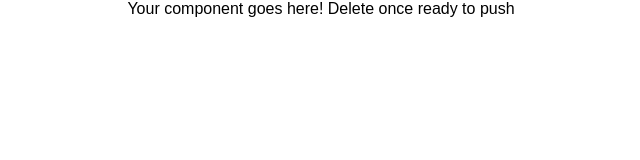
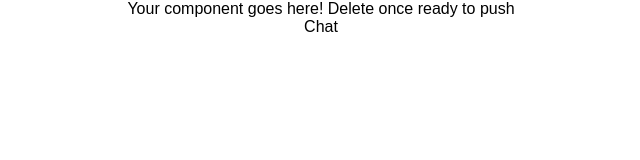
Before and after one commit to SEI-Buffleheads/Breddit-The-Better-Reddit, a React (Create React App) app: page / in a window 1280 px wide. Shown: the top 160 px of the page, without its empty margins (319-959 px from the left). Built offline with nearby package versions, Linux system fonts and the light colour scheme.

Commit message:
added chat to app component

```diff
--- a/src/App.js
+++ b/src/App.js
@@ -5,14 +5,15 @@ import Home from "./pages/Home/Home.jsx";
 import Login from "./pages/Login/Login.jsx";
 import Signup from "./pages/Signup/Signup.jsx";
 import User from "./pages/User/User.jsx";
+import Chat from "./components/Chat/Chat.jsx";
 
 import "./App.css";
 
 function App() {
   return (
     <div className="App">
-      Your component goes here!
-      Delete once ready to push
+      Your component goes here! Delete once ready to push
+      <Chat />
     </div>
   );
 }
```
